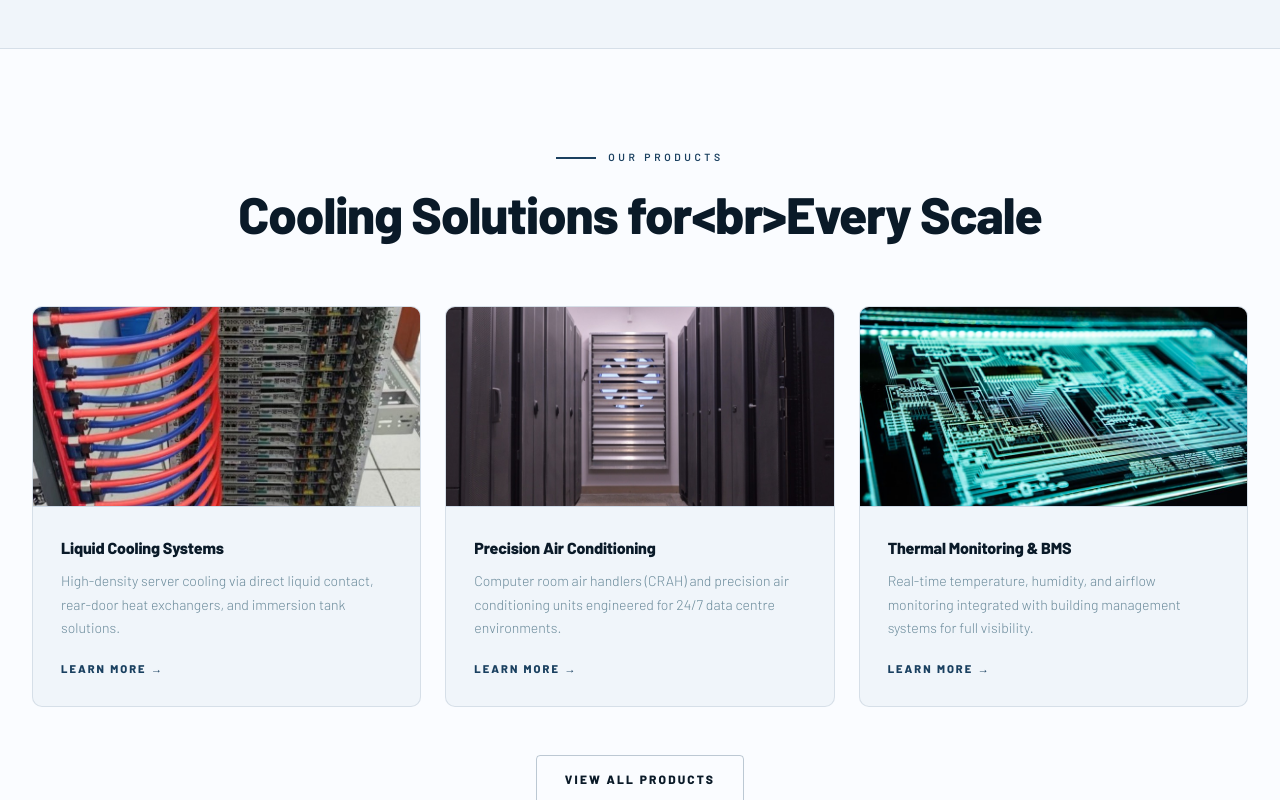
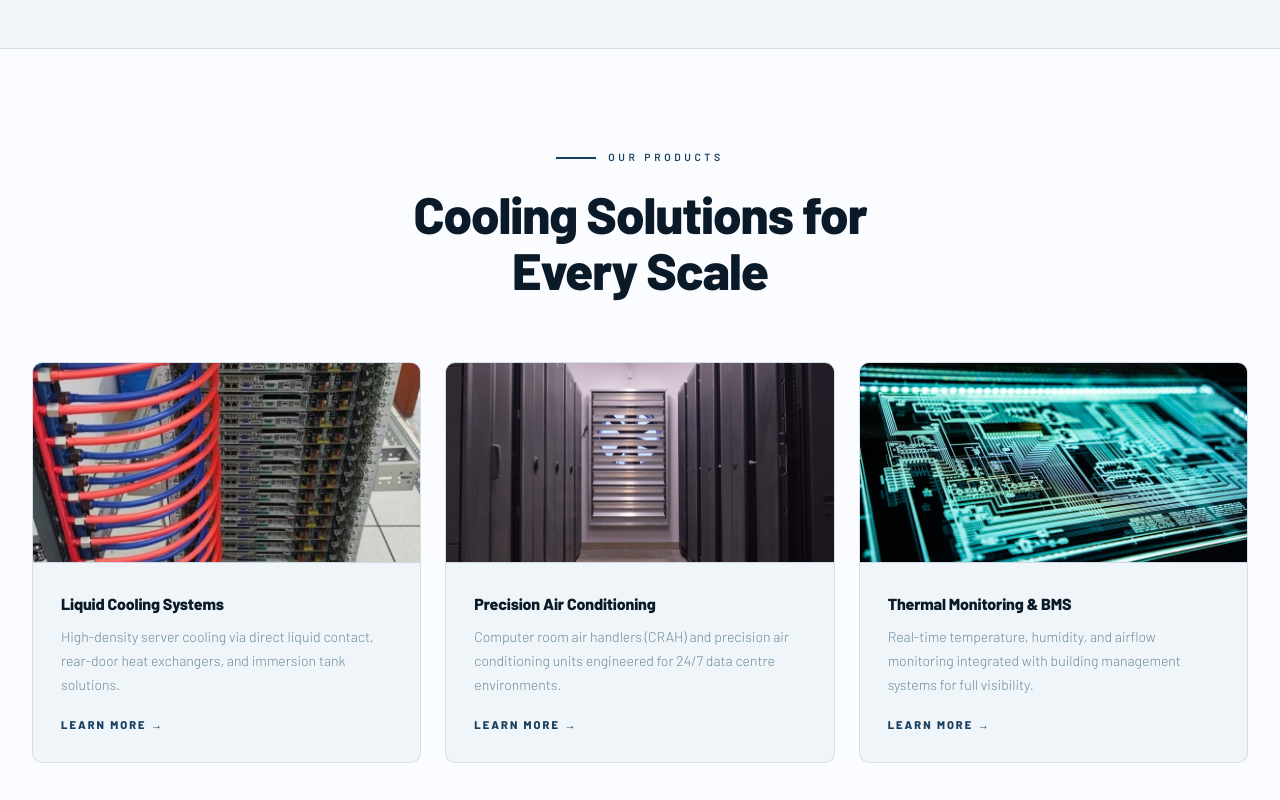
Before and after one commit to imbavann-knn/glory-tech, a plain HTML site: page index.html in a window 1280 px wide. Shown: the part 1214-2014 px from the top of the page. Drawn offline with Linux system fonts and the light colour scheme.

Commit message:
Fix literal <br> rendering in homepage heading
Co-Authored-By: Claude Sonnet 4.6 <noreply@anthropic.com>

```diff
--- a/index.html
+++ b/index.html
@@ -158,7 +158,7 @@
   <div class="container">
     <div class="section-header reveal">
       <div class="eyebrow" data-en="Our Products" data-zh="我们的产品">Our Products</div>
-      <h2 class="display-lg" data-en="Cooling Solutions for<br>Every Scale" data-zh="适合各种规模的<br>冷却解决方案"><span data-en-html="Cooling Solutions for<br>Every Scale" data-zh-html="适合各种规模的<br>冷却解决方案">Cooling Solutions for<br>Every Scale</span></h2>
+      <h2 class="display-lg"><span data-en-html="Cooling Solutions for<br>Every Scale" data-zh-html="适合各种规模的<br>冷却解决方案">Cooling Solutions for<br>Every Scale</span></h2>
     </div>
     <div class="grid-3">
       <div class="product-card reveal" data-d="0">
```
